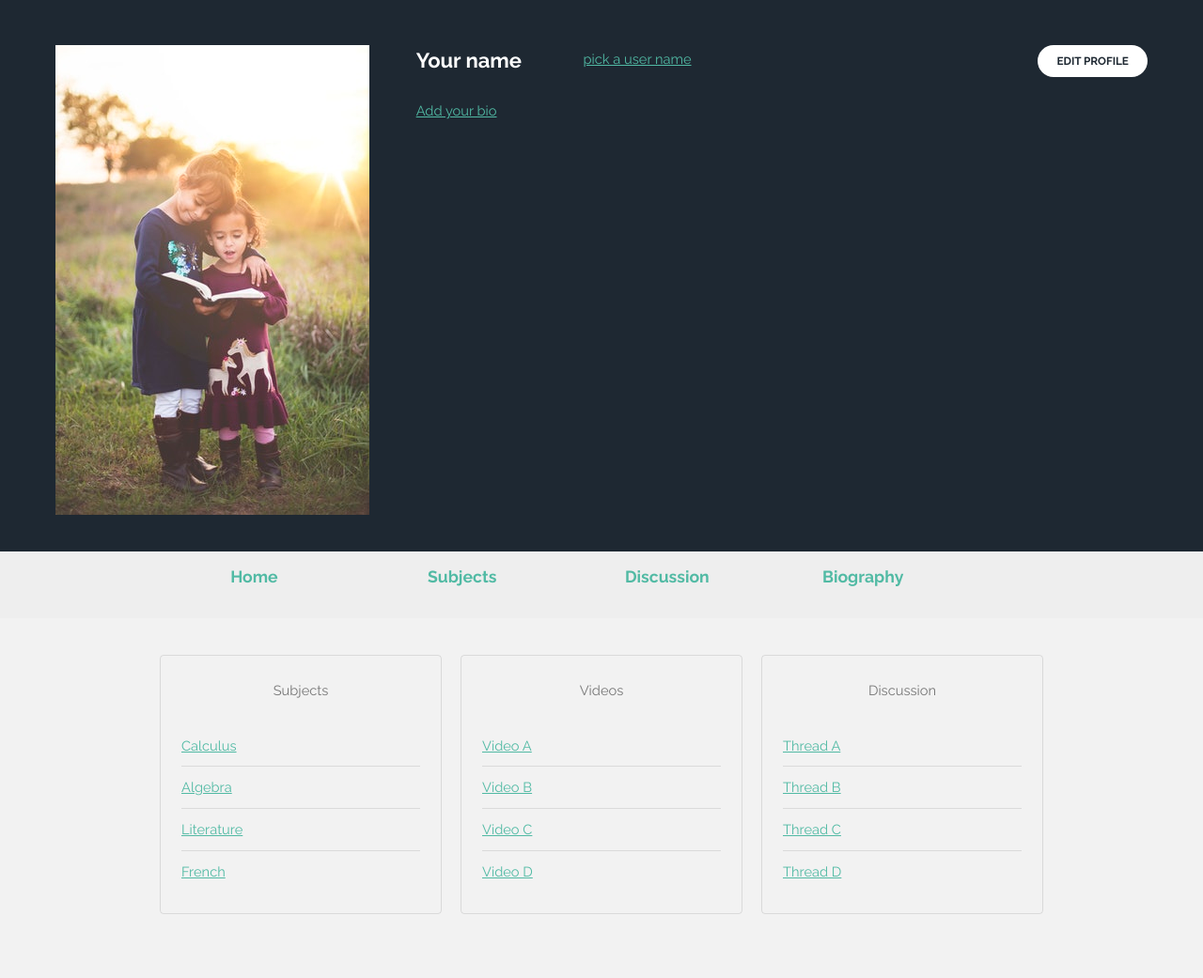
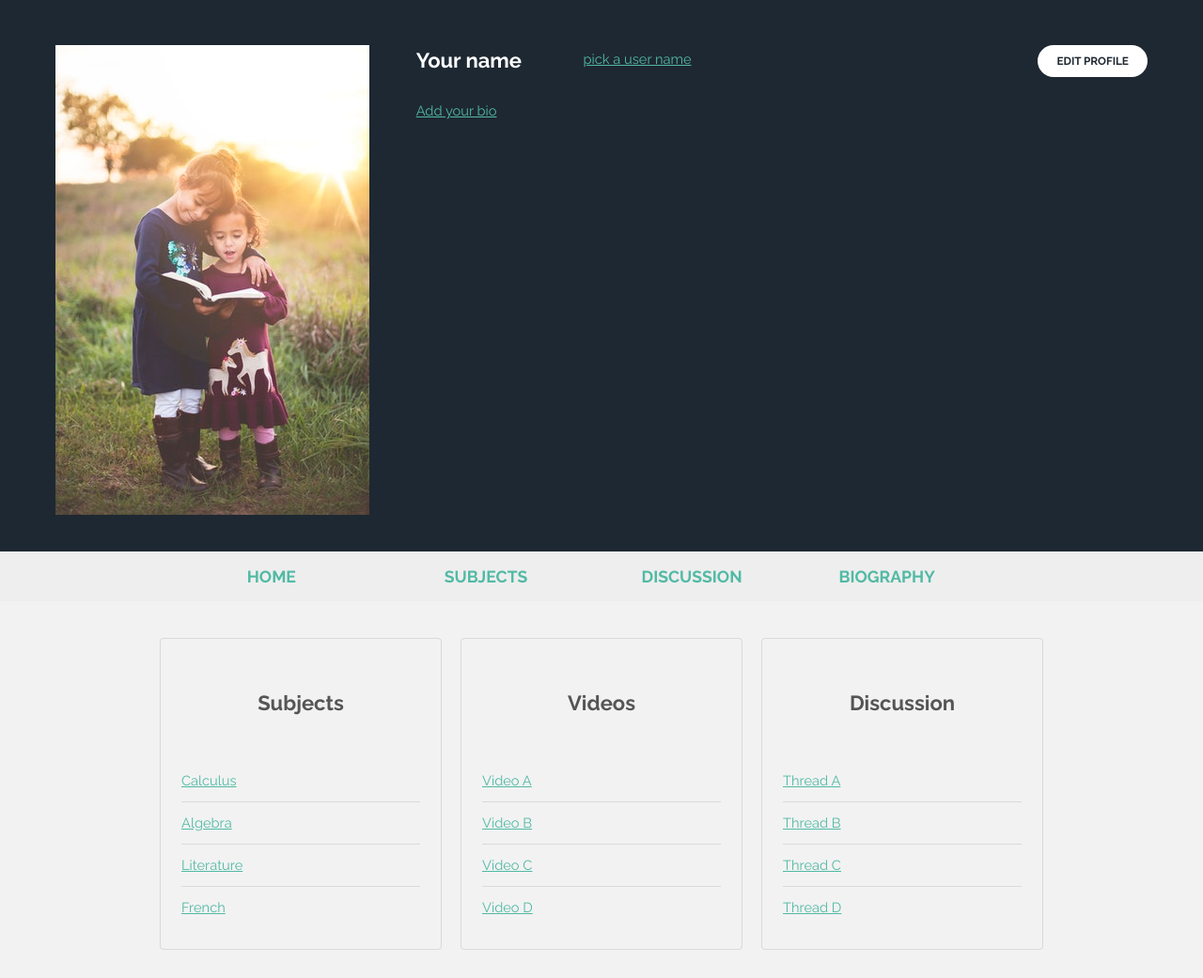
Before and after one commit to vic4926/info30005-2018-hz, a website: page web-v2.0/person.html in a window 1280 px wide. Shown: the part 56-1097 px from the top of the page at 94% size. Drawn offline with Linux system fonts and the light colour scheme.

Commit message:
adjust styles for person page

```diff
--- a/web-v2.0/assets/css/styles.css
+++ b/web-v2.0/assets/css/styles.css
@@ -167,3 +167,12 @@ section#topic-section{
     background: #1E2832;
     padding: 1em 0 0 0;
 }
+
+h1 {
+    margin: 0;
+    padding-left:1em;
+}
+
+div.title-bar {
+    padding-top: 2em;
+}
--- a/web-v2.0/person.html
+++ b/web-v2.0/person.html
@@ -51,23 +51,23 @@
 
 <section id="person-nav-bar" class="wrapper style1">
     <div id="person-nav-home">
-        <h1><a href="#" class="head-links">Home</a></h1>
+        <h1><a href="#" class="head-links">HOME</a></h1>
     </div>
     <div id="person-nav-subjects">
-        <h1><a href="#" class="head-links">Subjects</a></h1>
+        <h1><a href="#" class="head-links">SUBJECTS</a></h1>
     </div>
     <div id="person-nav-discussion">
-        <h1><a href="#" class="head-links">Discussion</a></h1>
+        <h1><a href="#" class="head-links">DISCUSSION</a></h1>
     </div>
     <div id="person-nav-biography">
-        <h1><a href="#" class="head-links">Biography</a></h1>
+        <h1><a href="#" class="head-links">BIOGRAPHY</a></h1>
     </div>
 </section>
 
 <section id="person-info" class="wrapper style1 special">
     <div id="info-subject">
         <div class="box">
-            <div class="title-bar">Subjects</div>
+            <div class="title-bar"><h2>Subjects</h2></div>
             <div class="info-content align-left">
                 <ul class="alt">
                     <li><a href="#" class="thread">Calculus</a></li>
@@ -80,7 +80,7 @@
     </div>
     <div id="info-videos">
         <div class="box">
-            <div class="title-bar">Videos</div>
+            <div class="title-bar"><h2>Videos</h2></div>
             <div class="info-content align-left">
                 <ul class="alt">
                     <li><a href="#" class="thread">Video A</a></li>
@@ -93,7 +93,7 @@
     </div>
     <div id="info-discussion">
         <div class="box">
-            <div class="title-bar">Discussion</div>
+            <div class="title-bar"><h2>Discussion</h2></div>
             <div class="info-content align-left">
                 <ul class="alt">
                     <li><a href="#" class="thread">Thread A</a></li>
```
